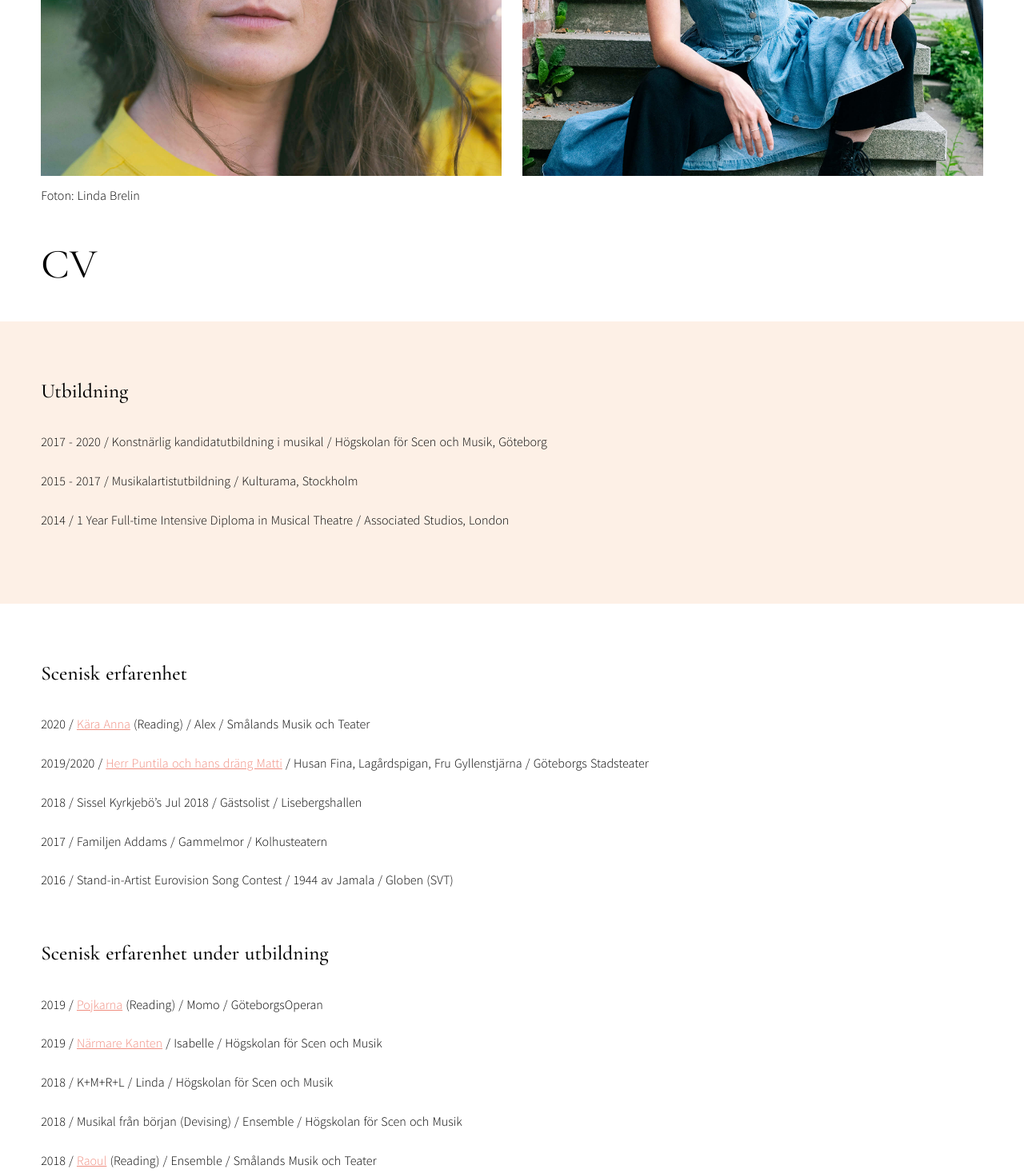
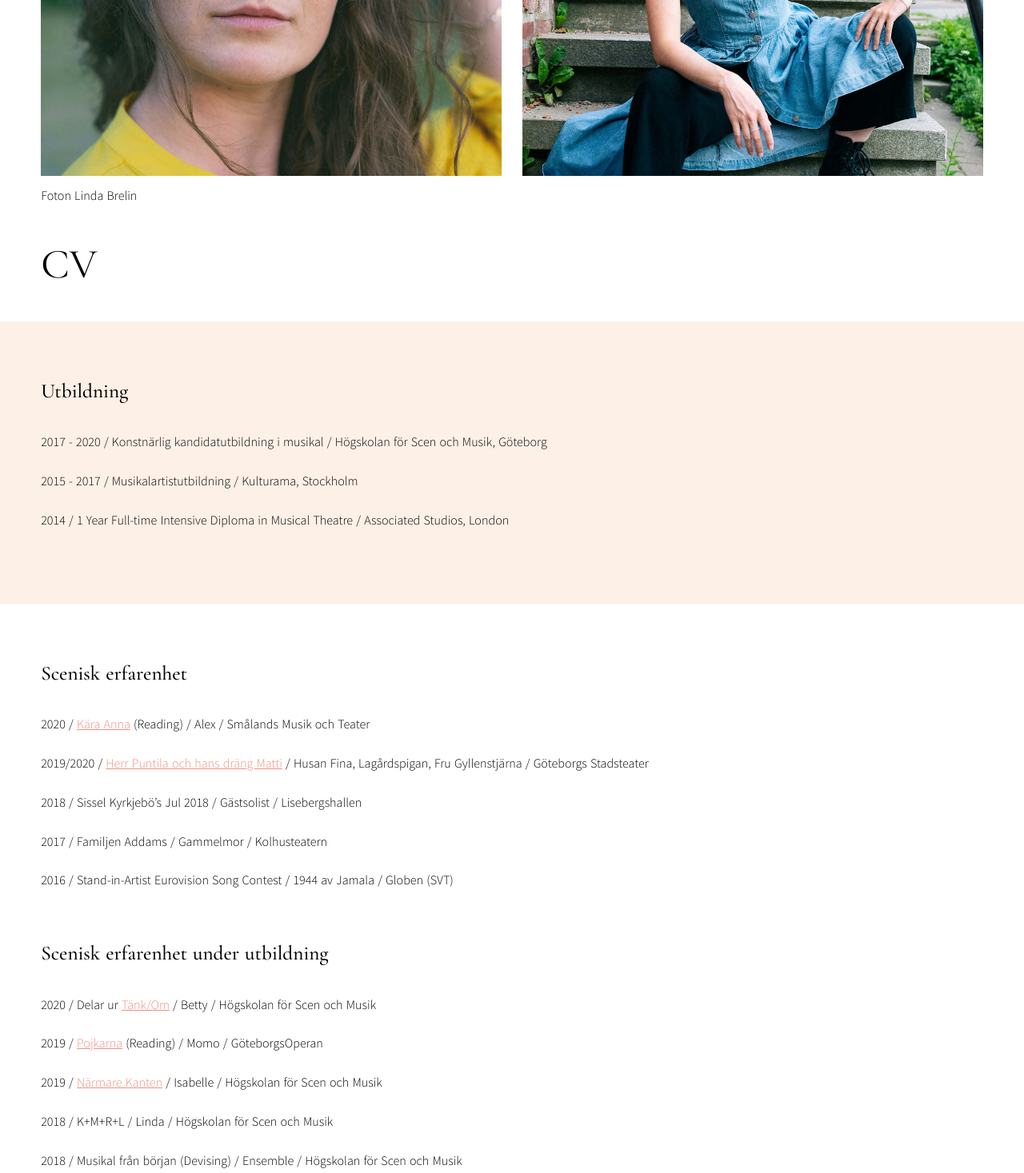
Before and after one commit to kindstrom-solutions/fridalinnell, a Nuxt app: page /cv in a window 1280 px wide. Shown: the part 496-1963 px from the top of the page at 80% size. Built offline with nearby package versions, Linux system fonts and the light colour scheme.

Commit message:
Add one more reference

```diff
--- a/pages/cv.vue
+++ b/pages/cv.vue
@@ -16,7 +16,7 @@
         </div>
       </div>
       <p>
-        Foton: Linda Brelin
+        Foton Linda Brelin
       </p>
       <div class="page-header">
         CV
@@ -36,6 +36,7 @@
       <p>2017 / Familjen Addams / Gammelmor / Kolhusteatern</p>
       <p>2016 / Stand-in-Artist Eurovision Song Contest / 1944 av Jamala / Globen (SVT)</p>
       <h4 style="margin-top: 60px;">Scenisk erfarenhet under utbildning</h4>
+      <p>2020 / Delar ur <a href="https://www.scenfilm.se/2020/06/15/sorg-och-besvikelse-blev-till-kreativitet-vid-musikalutbildningen/">Tänk/Om</a> / Betty / Högskolan för Scen och Musik</p>
       <p>2019 / <a href="https://www.facebook.com/pojkarnamusikalen/">Pojkarna</a> (Reading) / Momo / GöteborgsOperan</p>
       <p>2019 / <a href="https://musicalbridges.se/">Närmare Kanten</a> / Isabelle / Högskolan för Scen och Musik</p>
       <p>2018 / K+M+R+L / Linda / Högskolan för Scen och Musik</p>
```
